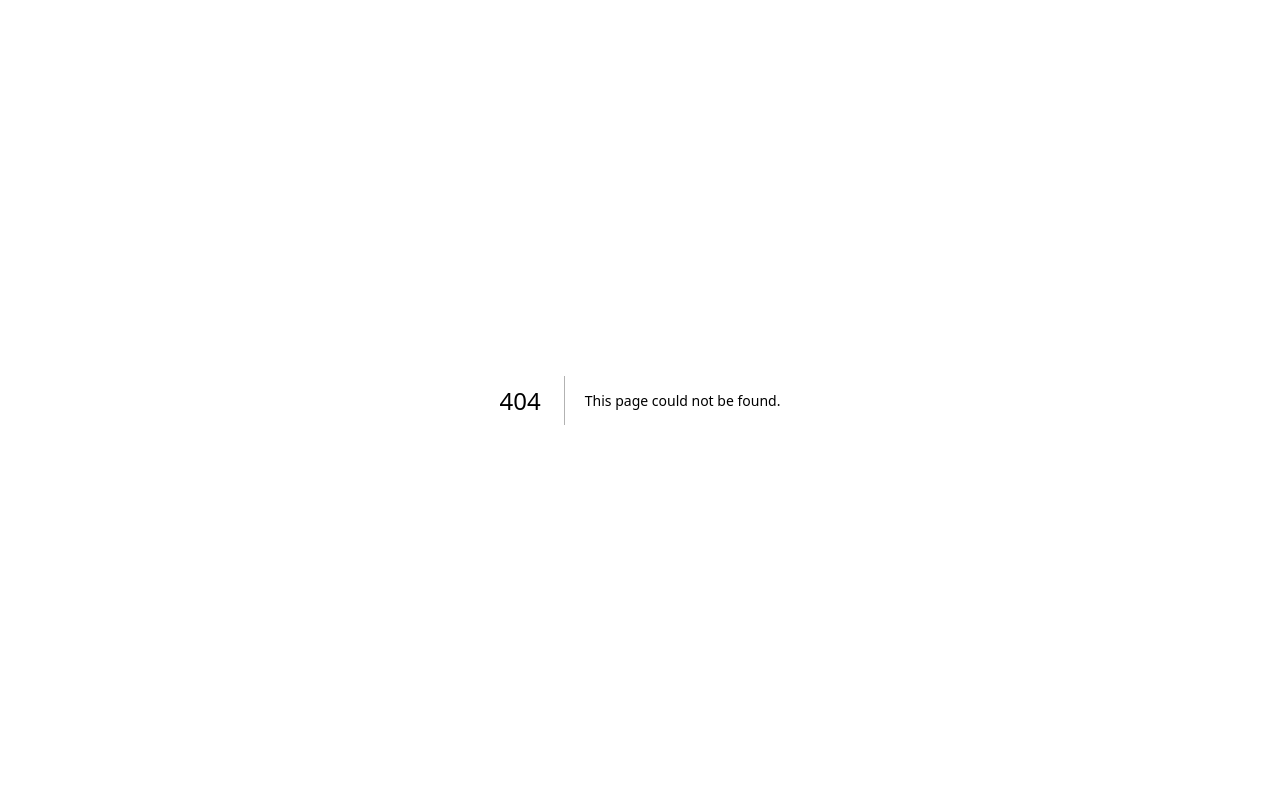
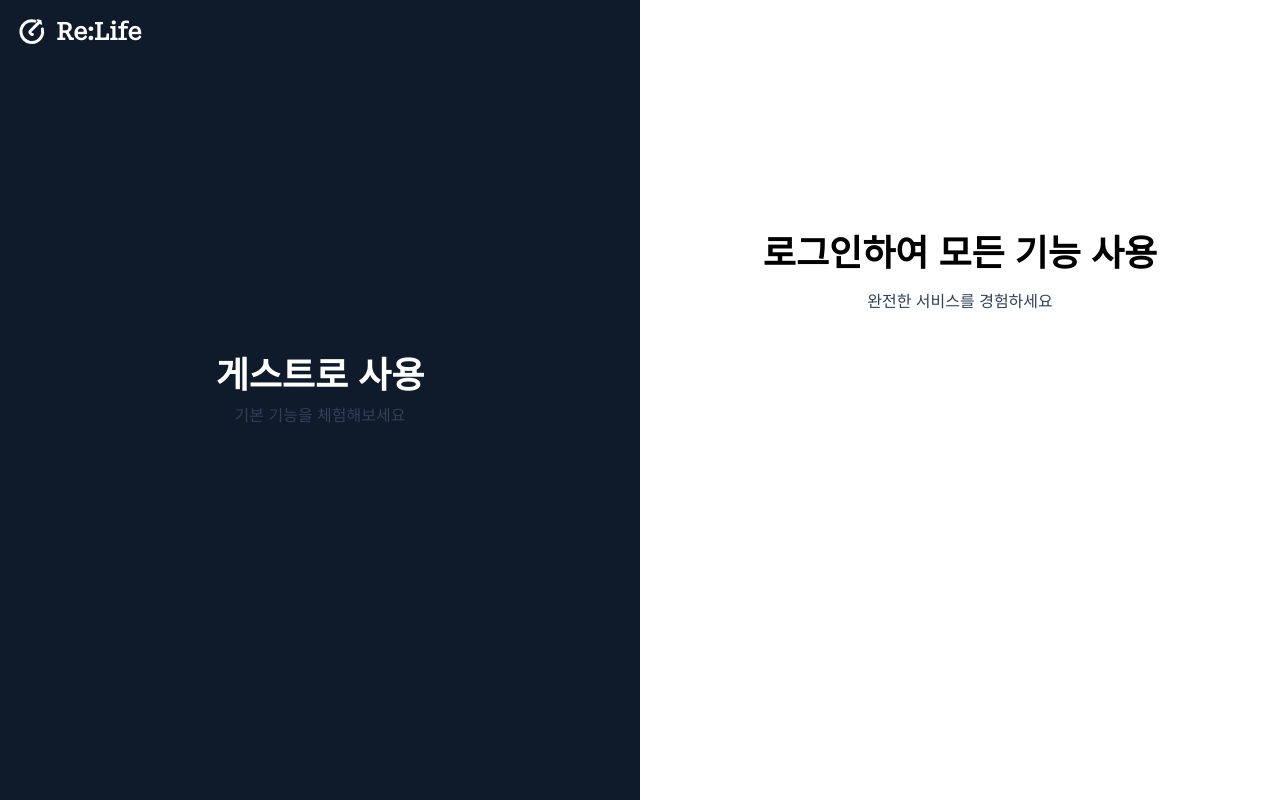
Before and after one commit to prgrms-web-devcourse-final-project/WEB5_6_OneTop_FE, a Next.js app: page /onboarding in a window 1280 px wide. Before the commit this address had no page. Built offline with nearby package versions, Linux system fonts and the light colour scheme; a web font is replaced by a local one.

Commit message:
Feat:유저 기능 사용 랜딩 페이지 초기 구성 및 애니메이션

```diff
--- /dev/null
+++ b/src/app/(public)/onboarding/page.tsx
@@ -0,0 +1,138 @@
+"use client";
+
+import { useState, useEffect } from "react";
+import Image from "next/image";
+import logo from "@/public/logo_64.svg";
+import Link from "next/link";
+
+function Page() {
+  const [isAnimated, setIsAnimated] = useState(false);
+  // const [hoveredSection, setHoveredSection] = useState<
+  //   "guest" | "login" | null
+  // >(null);
+
+  useEffect(() => {
+    // 페이지 로드 후 애니메이션 시작
+    const timer = setTimeout(() => {
+      setIsAnimated(true);
+    }, 1000);
+
+    return () => clearTimeout(timer);
+  }, []);
+
+  return (
+    <div className="relative w-full h-screen bg-white overflow-hidden">
+      <Link
+        href="/"
+        className="flex items-center gap-2 absolute top-4 left-4  z-30"
+      >
+        <Image
+          src={logo}
+          alt="logo"
+          width={32}
+          height={32}
+          style={{
+            width: "32px",
+            height: "32px",
+            filter: "brightness(0) invert(1)",
+          }}
+        />
+        <h1 className={`text-xl font-bold font-family-logo text-white`}>
+          Re:Life
+        </h1>
+      </Link>
+
+      {/* 왼쪽 섹션 - 게스트로 사용 */}
+      <div
+        className={`absolute top-0 left-0 w-1/2 h-full bg-deep-navy transition-transform duration-1000 ease-in-out z-20 ${
+          isAnimated ? "translate-x-0" : "translate-x-[-100%]"
+        }`}
+        // onMouseEnter={() => setHoveredSection("guest")}
+        // onMouseLeave={() => setHoveredSection(null)}
+      >
+        <div className="group flex flex-col items-center justify-center h-full p-8 text-white">
+          <h2 className="!text-4xl font-bold mb-2">게스트로 사용</h2>
+          <p className="text-xl text-gray-300 mb-4">기본 기능을 체험해보세요</p>
+
+          {/* 펼쳐질 영역 */}
+          <div
+            className="
+              w-full max-w-md
+              overflow-hidden
+              transition-all duration-500 ease-out
+              max-h-0 opacity-0 translate-y-2
+              group-hover:max-h-[320px] group-hover:opacity-100 group-hover:translate-y-0
+              will-change-[max-height,opacity,transform]
+            "
+            aria-hidden="true"
+          >
+            <div className="bg-white/10 backdrop-blur-sm rounded-lg p-6">
+              <h3 className="text-lg font-semibold mb-3">게스트 모드의 특징</h3>
+              <ul className="text-sm space-y-2 text-gray-200">
+                <li>• 기본 서비스 체험 가능</li>
+                <li>• 제한된 기능만 이용</li>
+                <li>• 데이터 저장 불가</li>
+                <li>• 언제든지 회원가입 가능</li>
+              </ul>
+            </div>
+          </div>
+        </div>
+      </div>
+
+      {/* 오른쪽 섹션 - 로그인하여 모든 기능 사용 */}
+      <div
+        className={`absolute top-0 right-0 group w-1/2 h-full bg-white transition-transform duration-1000 ease-in-out z-20 ${
+          isAnimated ? "translate-x-0" : "translate-x-[100%]"
+        }`}
+        // onMouseEnter={() => setHoveredSection("login")}
+        // onMouseLeave={() => setHoveredSection(null)}
+      >
+        <div className="flex flex-col items-center justify-center h-full p-8 bg-white">
+          <h2 className="!text-4xl font-bold mb-4">
+            로그인하여 모든 기능 사용
+          </h2>
+          <p className="text-xl text-blue-100 mb-8">
+            완전한 서비스를 경험하세요
+          </p>
+
+          {/* Hover 시 추가 설명 - CSS group으로 처리 */}
+          <div className="group-hover:opacity-100 group-hover:translate-y-0 opacity-0 translate-y-4 transition-all duration-300">
+            <div className="bg-white/10 backdrop-blur-sm rounded-lg p-6 max-w-md">
+              <h3 className="text-lg font-semibold mb-3">로그인 모드의 특징</h3>
+              <ul className="text-sm space-y-2 text-blue-100">
+                <li>• 모든 기능 무제한 이용</li>
+                <li>• 개인화된 서비스 제공</li>
+                <li>• 데이터 저장 및 동기화</li>
+                <li>• 고급 기능 및 설정</li>
+                <li>• 커뮤니티 참여 가능</li>
+              </ul>
+            </div>
+          </div>
+        </div>
+      </div>
+
+      {/* 중앙 선택 텍스트 */}
+      <div className="absolute top-1/2 left-1/2 transform -translate-x-1/2 -translate-y-1/2 z-10">
+        <div className="flex flex-col gap-4 items-center justify-center text-4xl font-bold text-gray-800">
+          <Image
+            src={logo}
+            alt="logo"
+            width={64}
+            height={64}
+            style={{
+              width: "64px",
+              height: "64px",
+            }}
+          />
+          <h1 className={`text-xl font-bold font-family-logo`}>Re:Life</h1>
+          <div>당신은 선택지에 있습니다.</div>
+          <div className="text-gray-600 text-xl">
+            결정적 선택을 시뮬레이션하세요.
+          </div>
+        </div>
+      </div>
+    </div>
+  );
+}
+
+export default Page;
--- a/src/app/(public)/sign-up/layout.tsx
+++ b/src/app/(public)/sign-up/layout.tsx
@@ -1,3 +1,5 @@
+"use client";
+
 import Shell from "@/share/components/Shell"
 
 function layout({ children }: { children: React.ReactNode }) {
--- a/src/app/(public)/sign-up/page.tsx
+++ b/src/app/(public)/sign-up/page.tsx
@@ -1,10 +1,17 @@
 import SignUpForm from "@/domains/auth/components/SignUpForm";
+import { Metadata } from "next";
+
+export const metadata: Metadata = {
+  title: "회원가입 | Re:Life",
+  description: "Re:Life에 가입하여 개인화된 정확한 시뮬레이션을 체험해보세요.",
+  keywords: "회원가입, Re:Life, 선택 시뮬레이션, 가입, 시뮬레이션, 개인화, 정확한 시뮬레이션",
+};
 
 function Page() {
   return (
     <div className="flex flex-col gap-10 py-20 w-full justify-center items-center">
       <div className="sm:w-full sm:px-4 md:w-1/3">
-        <div className="text-2xl font-bold w-full mb-10">회원가입</div>
+        <h1 className="text-2xl font-bold w-full mb-10">회원가입</h1>
         <div className="px-4">
           <SignUpForm />
         </div>
--- a/src/share/components/Shell.tsx
+++ b/src/share/components/Shell.tsx
@@ -4,7 +4,7 @@ import React, { useEffect } from "react";
 import Header from "./Header";
 import Footer from "./Footer";
 import ScrollTopButton from "./ScrollTopButton";
-import { usePathname, useSearchParams } from "next/navigation";
+import { usePathname } from "next/navigation";
 import { useLoginModalStore } from "../stores/loginModalStore";
 
 interface ShellProps {
@@ -23,12 +23,11 @@ export default function Shell({
   headerVariant = "default",
 }: ShellProps) {
   const pathname = usePathname();
-  const searchParams = useSearchParams();
   const setLoginModalOpen = useLoginModalStore((s) => s.setIsOpen);
 
   useEffect(() => {
     setLoginModalOpen(false);
-  }, [pathname, searchParams, setLoginModalOpen]);
+  }, [pathname, setLoginModalOpen]);
 
   return (
     <div className="min-h-screen flex flex-col">
```
